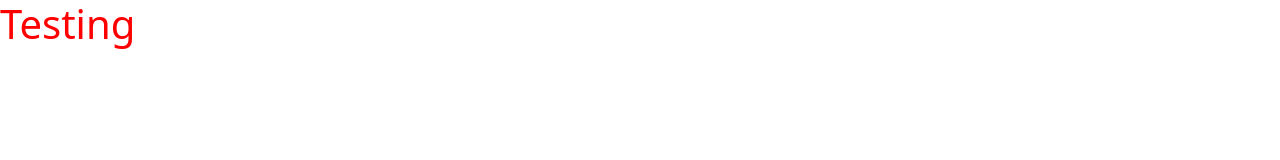
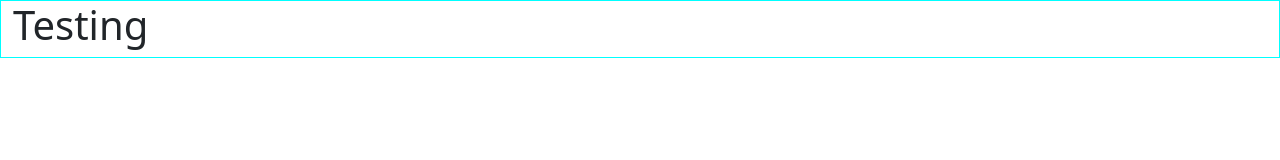
Before and after one commit to Sgrprsd11704088/CW-Project, a website: page bootstrap/index.html in a window 1280 px wide. Drawn offline with nearby package versions, Linux system fonts and the light colour scheme.

Commit message:
container class added

```diff
--- a/bootstrap/index.css
+++ b/bootstrap/index.css
@@ -1,3 +1,58 @@
-h1 {
-  color: red;
+body {
+  margin: 0px;
+  padding: 0px;
 }
+
+.container {
+  width: 100%;
+  border: 1px solid red;
+  margin: auto;
+}
+
+@media (min-width: 425px) {
+  .container {
+    max-width: 425px;
+    border: 1px solid springgreen;
+    margin: auto;
+  }
+}
+
+@media (min-width: 640px) {
+  .container {
+    max-width: 640px;
+    border: 1px solid green;
+    margin: auto;
+  }
+}
+
+@media (min-width: 768px) {
+  .container {
+    max-width: 768px;
+    border: 1px solid blue;
+    margin: auto;
+  }
+}
+
+@media (min-width: 1024px) {
+  .container {
+    max-width: 1024px;
+    border: 1px solid purple;
+    margin: auto;
+  }
+}
+
+@media (min-width: 1280px) {
+  .container {
+    max-width: 1280px;
+    border: 1px solid aqua;
+    margin: auto;
+  }
+}
+
+@media (min-width: 1536px) {
+  .container {
+    max-width: 1536px;
+    border: 1px solid yellowgreen;
+    margin: auto;
+  }
+}
--- a/bootstrap/index.html
+++ b/bootstrap/index.html
@@ -13,7 +13,9 @@
     <link rel="stylesheet" href="./index.css" />
   </head>
   <body>
-    <h1>Testing</h1>
+    <div class="container">
+      <h1>Testing</h1>
+    </div>
     <script
       src="https://cdn.jsdelivr.net/npm/bootstrap@5.3.2/dist/js/bootstrap.bundle.min.js"
       integrity="sha384-C6RzsynM9kWDrMNeT87bh95OGNyZPhcTNXj1NW7RuBCsyN/o0jlpcV8Qyq46cDfL"
```
